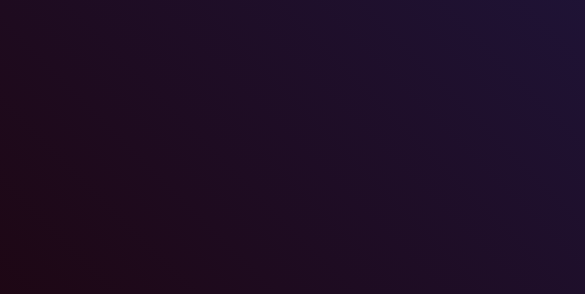
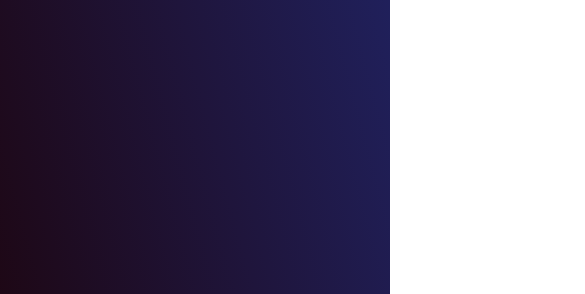
Before and after one commit to somesh0412/min-calender, a plain HTML site: page index.html in a window 390 px wide. Shown: the top 294 px of the page, 585 px wide, since content can reach past the window. Drawn offline with Linux system fonts and the light colour scheme.

Commit message:
Update style.css

```diff
--- a/style.css
+++ b/style.css
@@ -6,9 +6,11 @@
 }
 
 .box{
-    width: 100pc;
+    width: 100vw;
     min-height: 100vh;
-    background: linear-gradient(45deg, #1d0000, #20205b);
+    background: linear-gradient(75deg, #1d0000, #20205b);
+    background-size: 100% 100%;
+
     display: flex;
     align-items: center;
     justify-content: center;
@@ -47,8 +49,8 @@
 #date{
     font-size: 50px;
 }
-@media screen and (max-width:800px) {
-    .left, .right{
-        width: 100pc;
+@media  (max-width:600px) {
+    .box{
+        hight: 100vh;
     }
 }
```
